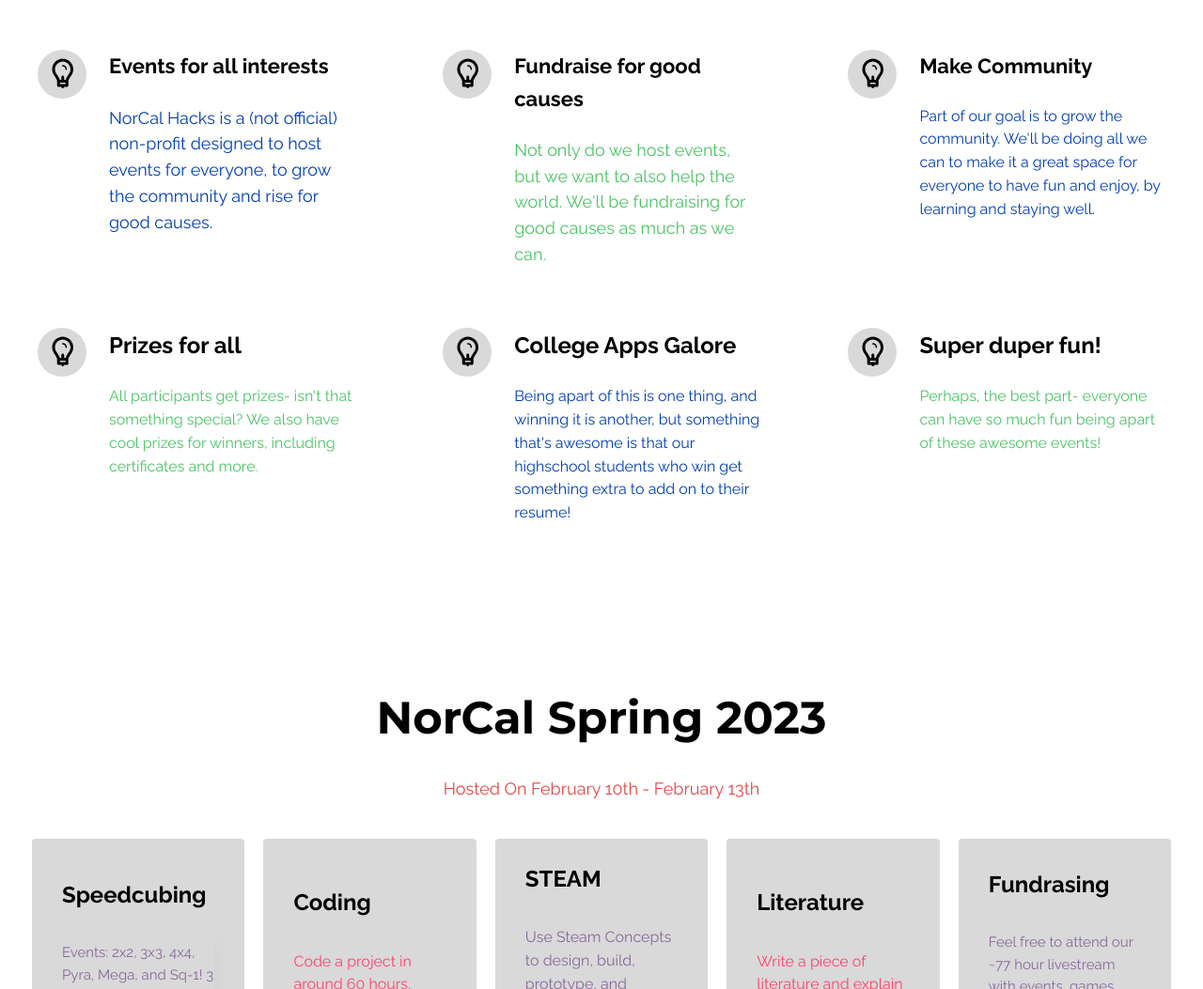
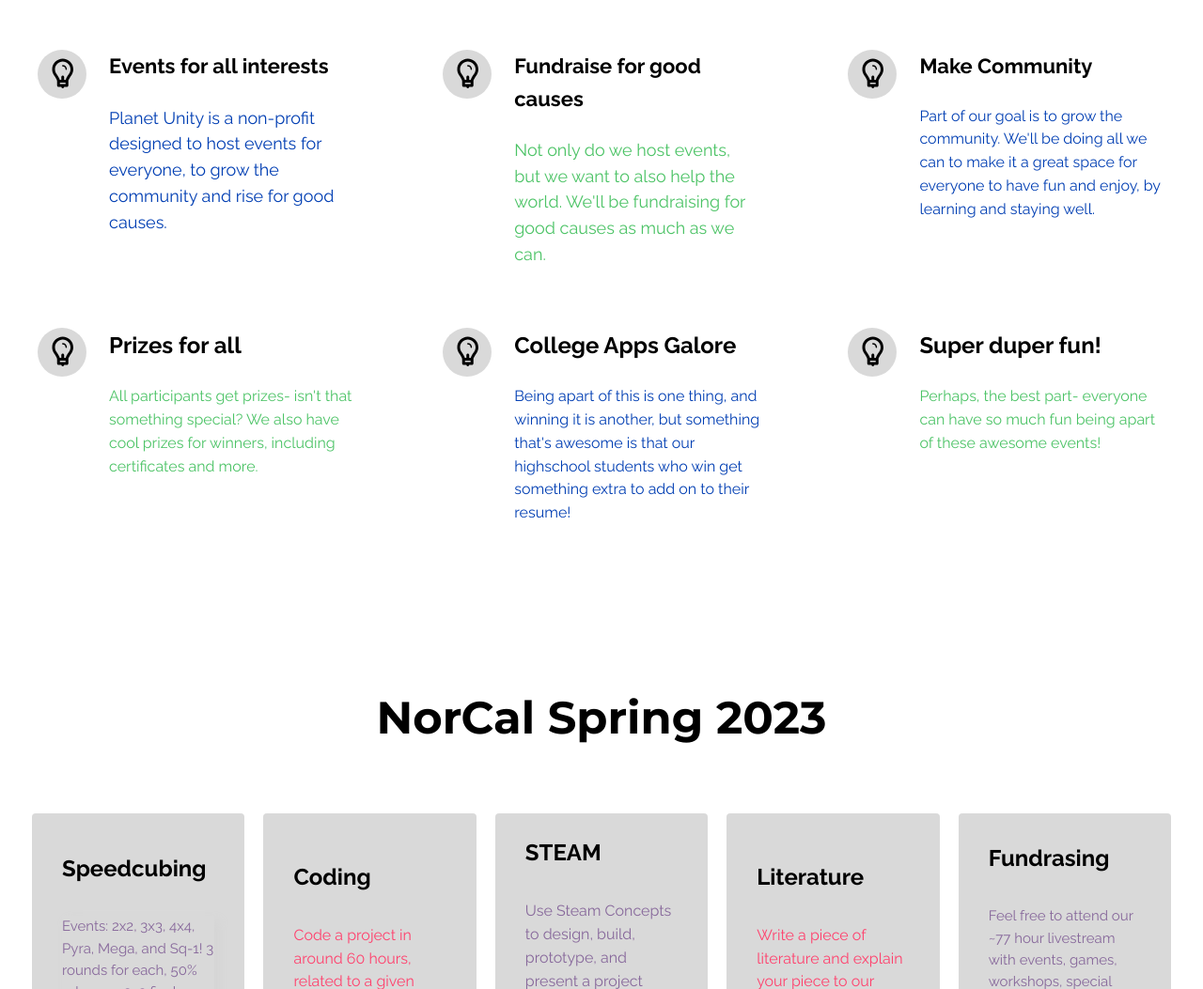
Before and after one commit to NorCalHacks/norcalhacks.github.io, a website built with Parcel: page index.html in a window 1280 px wide. Shown: the part 968-2021 px from the top of the page at 94% size. Built offline with nearby package versions, Linux system fonts and the light colour scheme.

Commit message:
Update index.html

```diff
--- a/index.html
+++ b/index.html
@@ -167,7 +167,7 @@
               <div class="home-text-container">
                 <span class="home-heading1">Events for all interests</span>
                 <span class="home-text02">
-                  NorCal Hacks is a (not official) non-profit designed to host
+                  Planet Unity is a non-profit designed to host
                   events for everyone, to grow the community and rise for good
                   causes.&nbsp;
                 </span>
@@ -280,9 +280,7 @@
         <div id="process" class="home-services">
           <div class="home-heading-container1">
             <h1 class="home-text08 Section-Heading">NorCal Spring 2023</h1>
-            <span class="home-text09 Section-Text">
-              Hosted On February 10th - February 13th
-            </span>
+
           </div>
           <div class="home-cards-container1">
             <div class="home-service-card">
```
